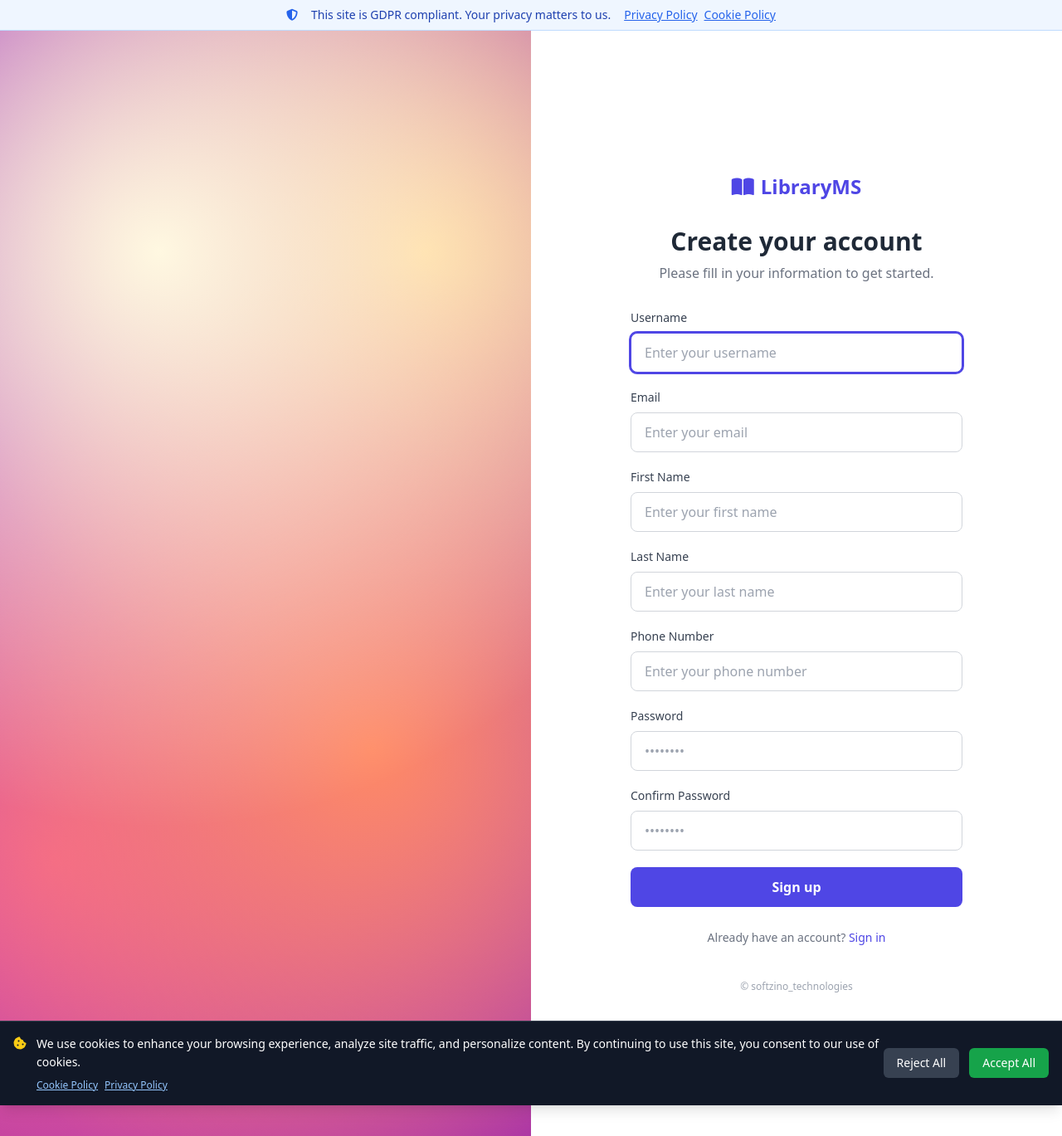
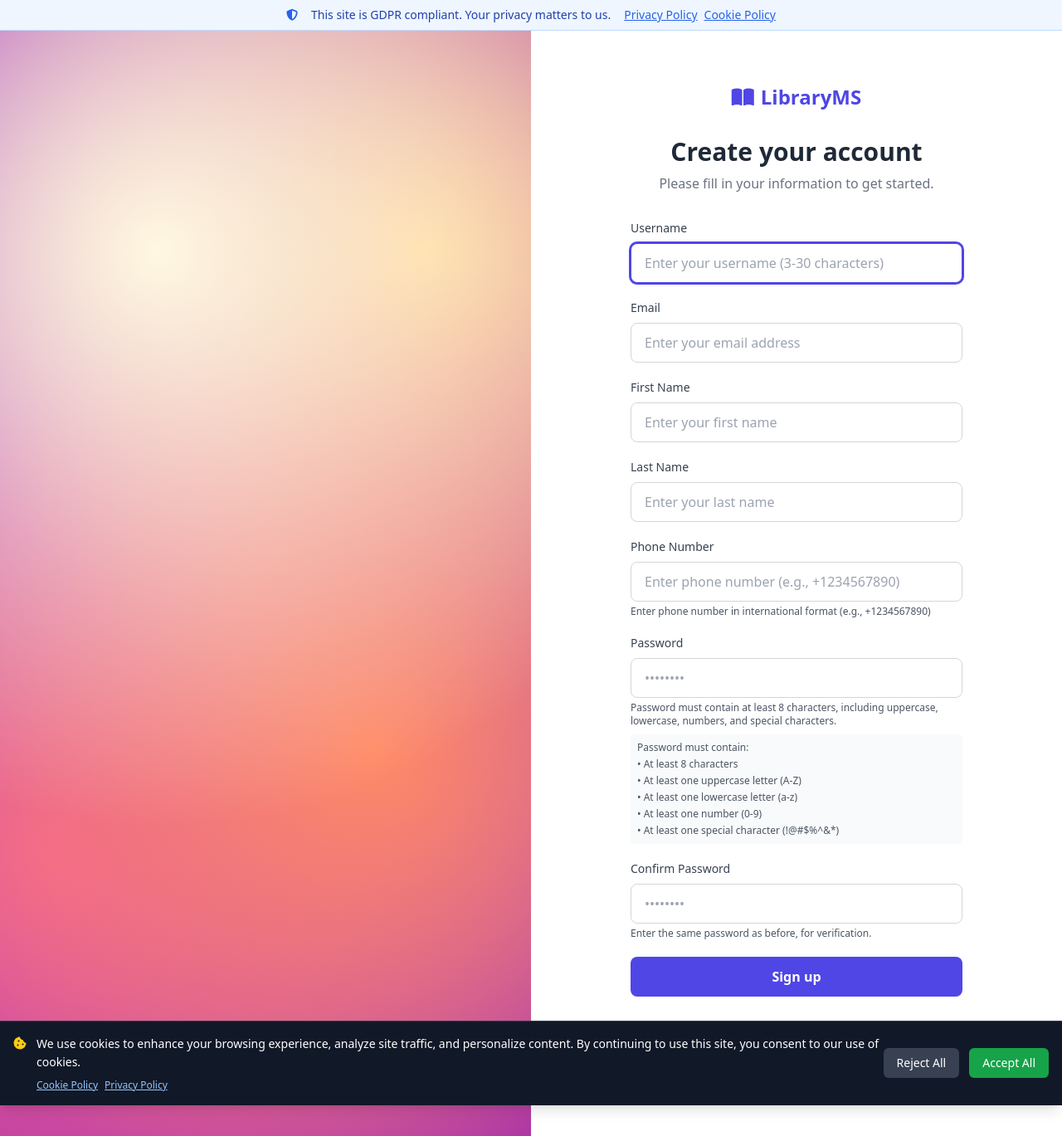
Before and after one commit to sudo-mko/Libsys, a Django app: page /users/register/ in a window 1280 px wide. Shown: the whole page at 83% size. Run offline with Django 5.2, Linux system fonts and the light colour scheme; some libraries are stand-ins or nearby versions.

Commit message:
add password validations

```diff
--- a/lms/config/settings.py
+++ b/lms/config/settings.py
@@ -47,6 +47,7 @@ INSTALLED_APPS = [
     'borrow',
     'reservations',
     'fines',
+    'privacy',
     'widget_tweaks',
     'django.contrib.humanize',
     'admin_dashboard',
--- a/lms/users/forms.py
+++ b/lms/users/forms.py
@@ -7,6 +7,37 @@ from .models import User, MembershipType
 
 class UserRegistrationForm(UserCreationForm):
     email = forms.EmailField(required=True)
+    phone_number = forms.CharField(
+        max_length=20,
+        required=True,
+        validators=[
+            RegexValidator(
+                regex=r'^\+?1?\d{9,15}$',
+                message='Phone number must be entered in the format: +999999999. Up to 15 digits allowed.'
+            )
+        ],
+        help_text='Enter phone number in international format (e.g., +1234567890)'
+    )
+    first_name = forms.CharField(
+        max_length=30,
+        required=True,
+        validators=[
+            RegexValidator(
+                regex=r'^[a-zA-Z\s]+$',
+                message='First name can only contain letters and spaces.'
+            )
+        ]
+    )
+    last_name = forms.CharField(
+        max_length=30,
+        required=True,
+        validators=[
+            RegexValidator(
+                regex=r'^[a-zA-Z\s]+$',
+                message='Last name can only contain letters and spaces.'
+            )
+        ]
+    )
 
     class Meta:
         model = User
@@ -19,11 +50,11 @@ class UserRegistrationForm(UserCreationForm):
 
         self.fields['username'].widget.attrs.update({
             'class': field_styling,
-            'placeholder': 'Enter your username'
+            'placeholder': 'Enter your username (3-30 characters)'
         })
         self.fields['email'].widget.attrs.update({
             'class': field_styling,
-            'placeholder': 'Enter your email'
+            'placeholder': 'Enter your email address'
         })
         self.fields['first_name'].widget.attrs.update({
             'class': field_styling,
@@ -35,7 +66,7 @@ class UserRegistrationForm(UserCreationForm):
         })
         self.fields['phone_number'].widget.attrs.update({
             'class': field_styling,
-            'placeholder': 'Enter your phone number'
+            'placeholder': 'Enter phone number (e.g., +1234567890)'
         })
         self.fields['password1'].widget.attrs.update({
             'class': field_styling,
@@ -45,6 +76,111 @@ class UserRegistrationForm(UserCreationForm):
             'class': field_styling,
             'placeholder': '••••••••'
         })
+
+        # Add help text for password requirements
+        self.fields['password1'].help_text = (
+            'Password must contain at least 8 characters, including uppercase, lowercase, '
+            'numbers, and special characters.'
+        )
+        self.fields['password2'].help_text = 'Enter the same password as before, for verification.'
+
+    def clean_username(self):
+        """Validate username format and uniqueness"""
+        username = self.cleaned_data.get('username')
+        if username:
+            # Check length
+            if len(username) < 3:
+                raise ValidationError('Username must be at least 3 characters long.')
+            if len(username) > 30:
+                raise ValidationError('Username cannot exceed 30 characters.')
+
+            # Check for valid characters (alphanumeric and underscores only)
+            if not username.replace('_', '').replace('-', '').isalnum():
+                raise ValidationError('Username can only contain letters, numbers, hyphens, and underscores.')
+
+            # Check for uniqueness
+            if User.objects.filter(username=username).exists():
+                raise ValidationError('A user with this username already exists.')
+
+        return username
+
+    def clean_email(self):
+        """Validate email uniqueness"""
+        email = self.cleaned_data.get('email')
+        if email:
+            # Check for uniqueness
+            if User.objects.filter(email=email).exists():
+                raise ValidationError('A user with this email already exists.')
+
+        return email
+
+    def clean_phone_number(self):
+        """Validate phone number format"""
+        phone_number = self.cleaned_data.get('phone_number')
+        if phone_number:
+            # Remove any spaces or special characters except + and digits
+            cleaned_phone = ''.join(c for c in phone_number if c.isdigit() or c == '+')
+            if len(cleaned_phone) < 10:
+                raise ValidationError('Phone number must be at least 10 digits long.')
+            if len(cleaned_phone) > 15:
+                raise ValidationError('Phone number cannot exceed 15 digits.')
+
+            # Check for uniqueness
+            if User.objects.filter(phone_number=phone_number).exists():
+                raise ValidationError('A user with this phone number already exists.')
+
+        return phone_number
+
+    def clean_first_name(self):
+        """Validate first name"""
+        first_name = self.cleaned_data.get('first_name')
+        if first_name:
+            if len(first_name.strip()) < 2:
+                raise ValidationError('First name must be at least 2 characters long.')
+            if len(first_name) > 30:
+                raise ValidationError('First name cannot exceed 30 characters.')
+
+        return first_name.strip().title() if first_name else first_name
+
+    def clean_last_name(self):
+        """Validate last name"""
+        last_name = self.cleaned_data.get('last_name')
+        if last_name:
+            if len(last_name.strip()) < 2:
+                raise ValidationError('Last name must be at least 2 characters long.')
+            if len(last_name) > 30:
+                raise ValidationError('Last name cannot exceed 30 characters.')
+
+        return last_name.strip().title() if last_name else last_name
+
+    def clean_password1(self):
+        """Validate password strength"""
+        password = self.cleaned_data.get('password1')
+        if password:
+            # Use Django's built-in password validation
+            validate_password(password)
+
+            # Additional custom validation
+            if len(password) < 8:
+                raise ValidationError('Password must be at least 8 characters long.')
+
+            if not any(c.isupper() for c in password):
+                raise ValidationError('Password must contain at least one uppercase letter.')
+
+            if not any(c.islower() for c in password):
+                raise ValidationError('Password must contain at least one lowercase letter.')
+
+            if not any(c.isdigit() for c in password):
+                raise ValidationError('Password must contain at least one number.')
+
+            if not any(c in '!@#$%^&*()_+-=[]{}|;:,.<>?' for c in password):
+                raise ValidationError('Password must contain at least one special character.')
+
+            # Check for common patterns
+            if password.lower() in ['password', '12345678', 'qwerty123']:
+                raise ValidationError('Password is too common. Please choose a more secure password.')
+
+        return password
 
 class AdminUserCreationForm(UserCreationForm):
     """Form for admin/manager to create users with proper validation"""
--- a/lms/users/templates/register.html
+++ b/lms/users/templates/register.html
@@ -80,6 +80,9 @@
                 <div>
                     <label for="{{ form.phone_number.id_for_label }}" class="block text-sm font-medium text-[#374151] mb-2">Phone Number</label>
                     {{ form.phone_number|safe }}
+                    {% if form.phone_number.help_text %}
+                        <p class="text-gray-600 text-xs mt-1">{{ form.phone_number.help_text }}</p>
+                    {% endif %}
                     {% if form.phone_number.errors %}
                         <p class="text-red-500 text-xs mt-1">{{ form.phone_number.errors.0 }}</p>
                     {% endif %}
@@ -89,15 +92,32 @@
                 <div>
                     <label for="{{ form.password1.id_for_label }}" class="block text-sm font-medium text-[#374151] mb-2">Password</label>
                     {{ form.password1|safe }}
+                    {% if form.password1.help_text %}
+                        <p class="text-gray-600 text-xs mt-1">{{ form.password1.help_text }}</p>
+                    {% endif %}
                     {% if form.password1.errors %}
                         <p class="text-red-500 text-xs mt-1">{{ form.password1.errors.0 }}</p>
                     {% endif %}
+                    <!-- Password Requirements -->
+                    <div class="mt-2 p-2 bg-gray-50 rounded text-xs text-gray-600">
+                        <p class="font-medium mb-1">Password must contain:</p>
+                        <ul class="space-y-1">
+                            <li>• At least 8 characters</li>
+                            <li>• At least one uppercase letter (A-Z)</li>
+                            <li>• At least one lowercase letter (a-z)</li>
+                            <li>• At least one number (0-9)</li>
+                            <li>• At least one special character (!@#$%^&*)</li>
+                        </ul>
+                    </div>
                 </div>
 
                 <!-- Confirm Password Field -->
                 <div>
                     <label for="{{ form.password2.id_for_label }}" class="block text-sm font-medium text-[#374151] mb-2">Confirm Password</label>
                     {{ form.password2|safe }}
+                    {% if form.password2.help_text %}
+                        <p class="text-gray-600 text-xs mt-1">{{ form.password2.help_text }}</p>
+                    {% endif %}
                     {% if form.password2.errors %}
                         <p class="text-red-500 text-xs mt-1">{{ form.password2.errors.0 }}</p>
                     {% endif %}
```
